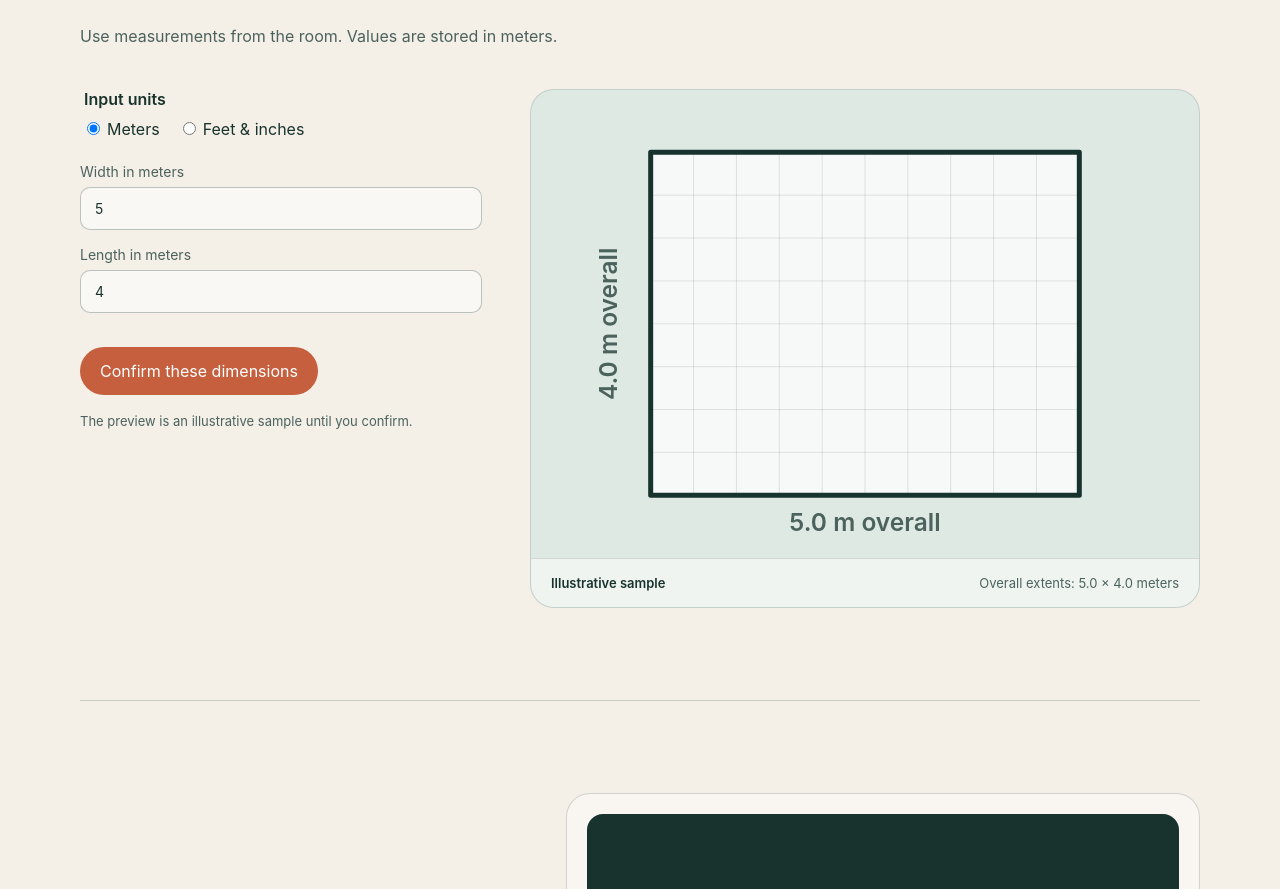
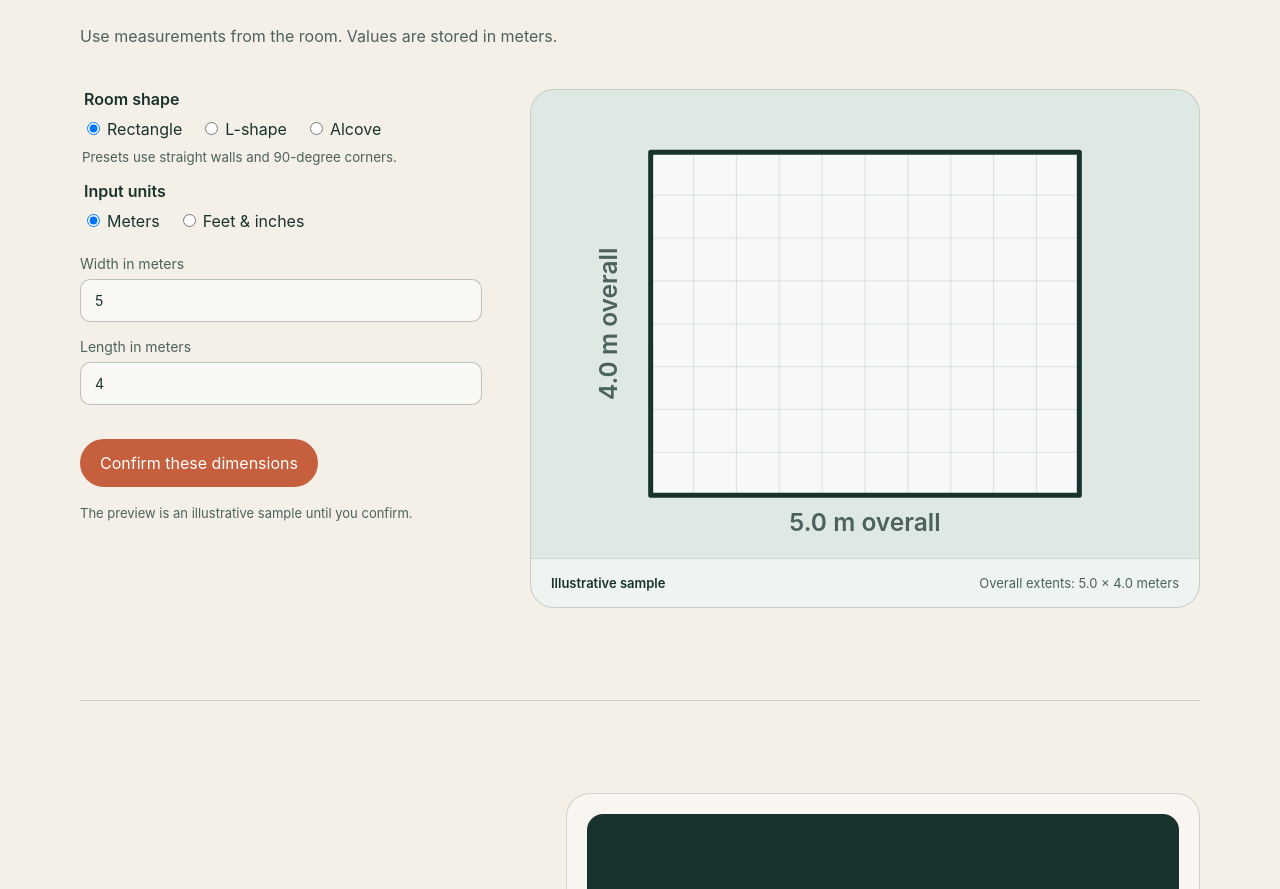
Before and after one commit to dqhomeinc/room-planner, a React (Vite) app in the folder apps/web/: page / in a window 1280 px wide. Shown: the part 1178-2067 px from the top of the page. Built offline with nearby package versions, Linux system fonts and the light colour scheme.

Commit message:
feat: select non-rectangular room presets

```diff
--- a/apps/web/src/room-dimension-form.tsx
+++ b/apps/web/src/room-dimension-form.tsx
@@ -7,11 +7,28 @@ import {
   type RoomDimensionsResult,
 } from './room-dimensions';
 import { RoomPlanSurface } from './room-plan-surface';
+import {
+  createRoomShapePreset,
+  type RoomShapePreset,
+} from './room-shape-presets';
+import type { WorldPoint } from './room-viewport';
 
 type FieldErrors = Extract<RoomDimensionsResult, { ok: false }>['errors'];
 
 const metricWidth: DimensionInput = { unit: 'meters', meters: '5' };
 const metricLength: DimensionInput = { unit: 'meters', meters: '4' };
+const initialBoundary: readonly WorldPoint[] = [
+  { x: 0, y: 0 },
+  { x: 5, y: 0 },
+  { x: 5, y: 4 },
+  { x: 0, y: 4 },
+];
+
+type RoomPreview = Readonly<{
+  widthMeters: number;
+  lengthMeters: number;
+  boundary: readonly WorldPoint[];
+}>;
 
 function blankInput(unit: DimensionInput['unit']): DimensionInput {
   return unit === 'meters'
@@ -32,10 +49,16 @@ function convertInput(
 export function RoomDimensionForm() {
   const [width, setWidth] = useState<DimensionInput>(metricWidth);
   const [length, setLength] = useState<DimensionInput>(metricLength);
-  const [preview, setPreview] = useState({ widthMeters: 5, lengthMeters: 4 });
+  const [shape, setShape] = useState<RoomShapePreset>('rectangle');
+  const [preview, setPreview] = useState<RoomPreview>({
+    widthMeters: 5,
+    lengthMeters: 4,
+    boundary: initialBoundary,
+  });
   const [confirmed, setConfirmed] = useState(false);
   const [pending, setPending] = useState(false);
   const [errors, setErrors] = useState<FieldErrors>({});
+  const [shapeError, setShapeError] = useState<string>();
   const unit = width.unit;
 
   function selectUnit(nextUnit: DimensionInput['unit']) {
@@ -50,6 +73,21 @@ export function RoomDimensionForm() {
     setPending(true);
   }
 
+  function selectShape(nextShape: RoomShapePreset) {
+    setShape(nextShape);
+    setShapeError(undefined);
+    setPending(true);
+    if (confirmed) return;
+    const dimensions = parseRoomDimensions(width, length);
+    if (!dimensions.ok) return;
+    const result = createRoomShapePreset(
+      nextShape,
+      dimensions.widthMeters,
+      dimensions.lengthMeters,
+    );
+    if (result.ok) setPreview({ ...dimensions, boundary: result.boundary });
+  }
+
   function submit(event: FormEvent<HTMLFormElement>) {
     event.preventDefault();
     const result = parseRoomDimensions(width, length);
@@ -57,18 +95,21 @@ export function RoomDimensionForm() {
       setErrors(result.errors);
       return;
     }
+    const shapeResult = createRoomShapePreset(
+      shape,
+      result.widthMeters,
+      result.lengthMeters,
+    );
+    if (!shapeResult.ok) {
+      setShapeError(shapeResult.message);
+      return;
+    }
     setErrors({});
-    setPreview(result);
+    setShapeError(undefined);
+    setPreview({ ...result, boundary: shapeResult.boundary });
     setConfirmed(true);
     setPending(false);
   }
-
-  const boundary = [
-    { x: 0, y: 0 },
-    { x: preview.widthMeters, y: 0 },
-    { x: preview.widthMeters, y: preview.lengthMeters },
-    { x: 0, y: preview.lengthMeters },
-  ];
 
   return (
     <section className="room-builder" id="room-builder">
@@ -79,6 +120,32 @@ export function RoomDimensionForm() {
       </div>
       <div className="room-builder-layout">
         <form className="dimension-form" onSubmit={submit} noValidate>
+          <fieldset className="shape-choice" aria-describedby="shape-help">
+            <legend>Room shape</legend>
+            {(
+              [
+                ['rectangle', 'Rectangle'],
+                ['l_shape', 'L-shape'],
+                ['alcove', 'Alcove'],
+              ] as const
+            ).map(([value, text]) => (
+              <label key={value}>
+                <input
+                  type="radio"
+                  name="room-shape"
+                  value={value}
+                  checked={shape === value}
+                  onChange={() => selectShape(value)}
+                />
+                {text}
+              </label>
+            ))}
+            <small id="shape-help">
+              Presets use straight walls and 90-degree corners.
+            </small>
+            {shapeError && <small className="field-error">{shapeError}</small>}
+          </fieldset>
+
           <fieldset className="unit-choice">
             <legend>Input units</legend>
             {(['meters', 'feet_inches'] as const).map((value) => (
@@ -196,12 +263,12 @@ export function RoomDimensionForm() {
 
         <div className="room-builder-preview">
           <RoomPlanSurface
-            boundary={boundary}
+            boundary={preview.boundary}
             provenance={confirmed ? 'validated' : 'sample'}
             label={
               confirmed
                 ? 'Room plan from confirmed dimensions'
-                : 'Illustrative rectangular sample room'
+                : 'Illustrative sample room'
             }
           />
         </div>
--- a/apps/web/src/styles.css
+++ b/apps/web/src/styles.css
@@ -161,23 +161,37 @@ h2 {
 }
 
 .unit-choice,
+.shape-choice,
 .imperial-fields fieldset {
   padding: 0;
   border: 0;
 }
 
 .unit-choice legend,
+.shape-choice legend,
 .imperial-fields legend {
   margin-bottom: 10px;
   font-weight: 600;
 }
 
-.unit-choice label {
+.unit-choice label,
+.shape-choice label {
   margin-right: 18px;
 }
 
-.unit-choice input {
+.unit-choice input,
+.shape-choice input {
   margin-right: 7px;
+}
+
+.shape-choice small {
+  display: block;
+  margin-top: 10px;
+  color: #4b625d;
+}
+
+.shape-choice .field-error {
+  color: #a84535;
 }
 
 .dimension-fields {
```
Also changed, not shown: 1 other file (tests, documents, lock files or other folders).
